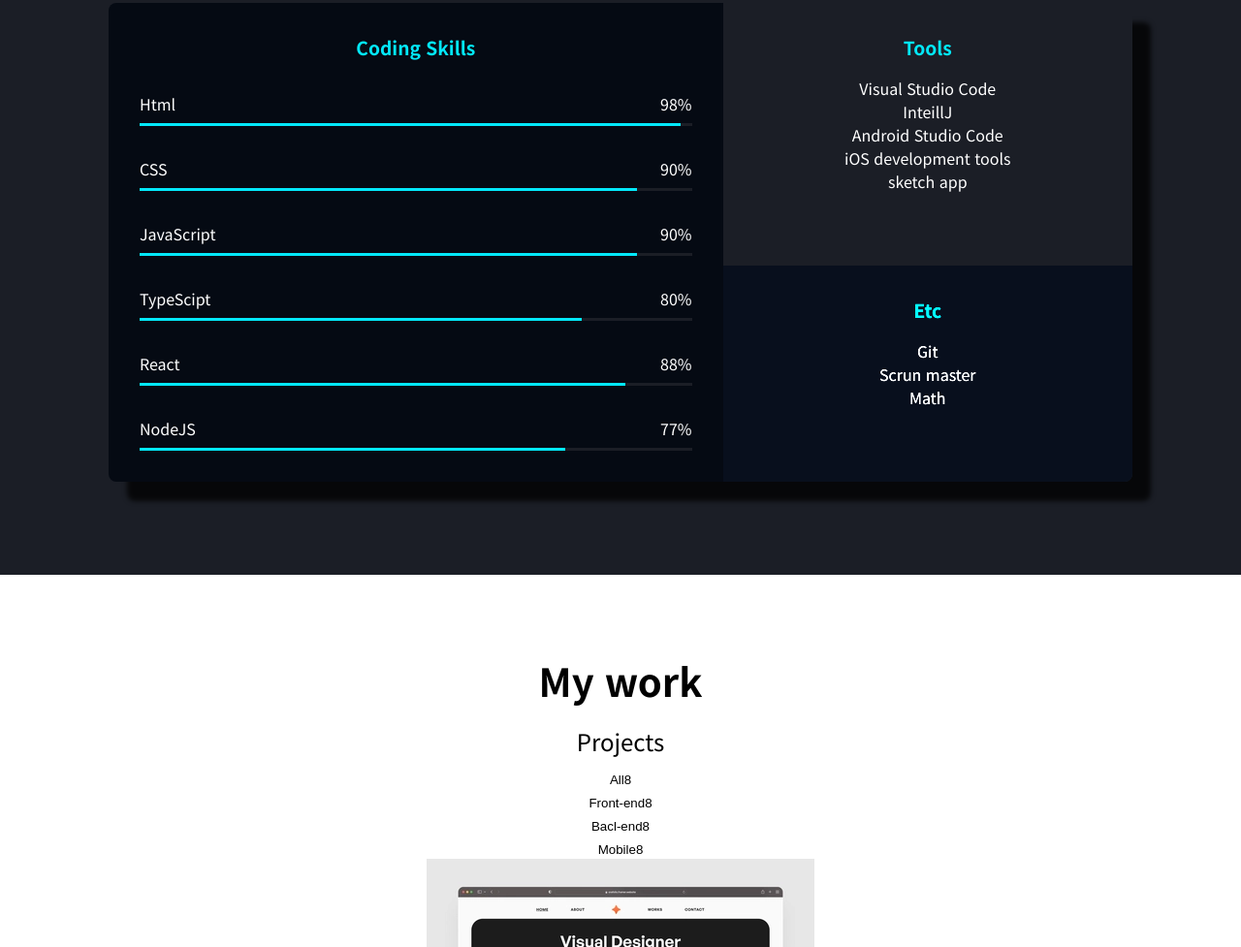
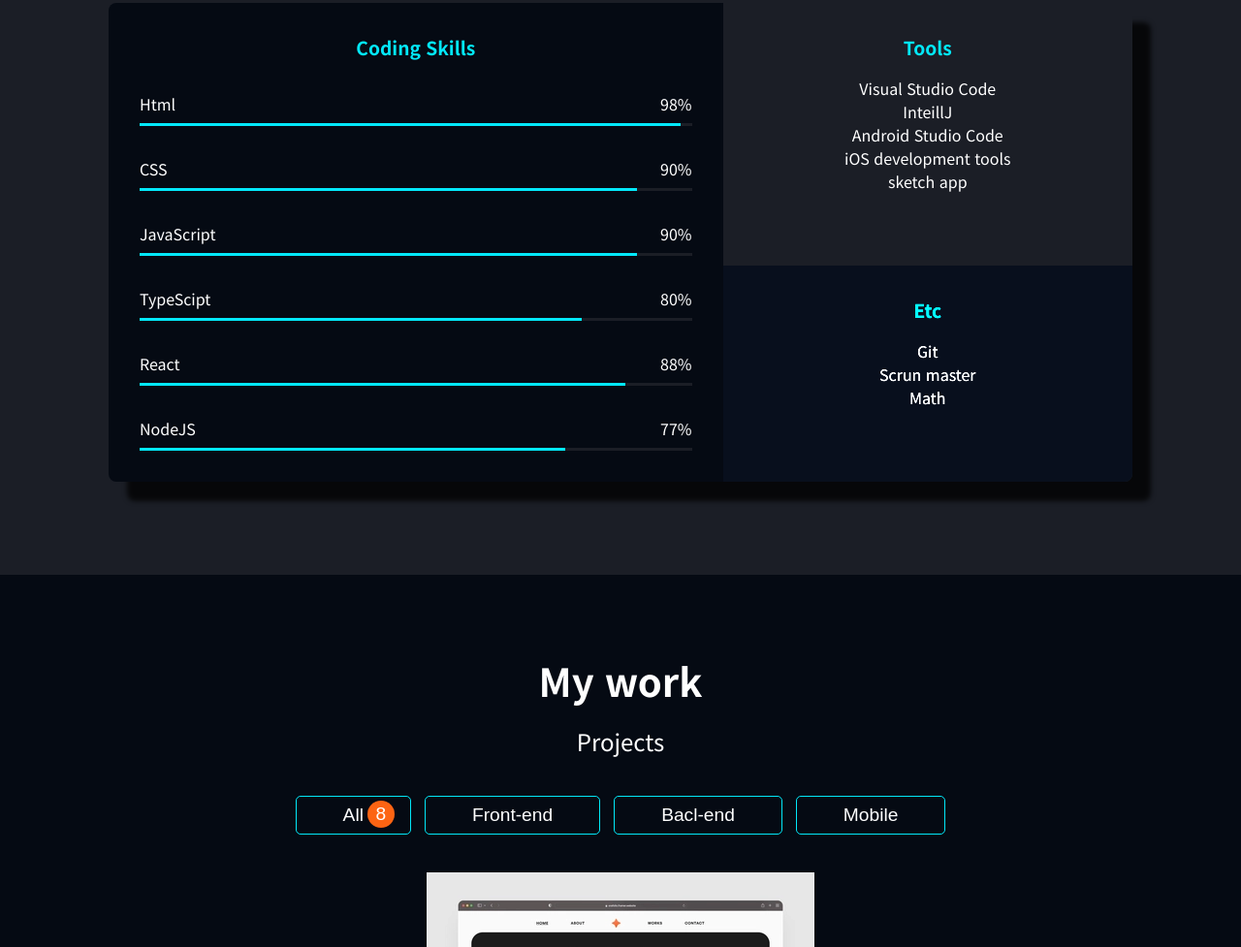
Before and after one commit to donisio/new_portfollo, a plain HTML site: page index.html in a window 1280 px wide. Shown: the part 1823-2800 px from the top of the page at 97% size. Drawn offline with Linux system fonts and the light colour scheme.

Commit message:
CSS-Work-Category

```diff
--- a/css/style.css
+++ b/css/style.css
@@ -85,6 +85,7 @@ button:focus {
   display: flex;
   justify-content: space-between;
   align-items: center;
+  z-index: 1;
 }
 
 .header__logo {
@@ -284,3 +285,51 @@ button:focus {
   height: 3px;
   background-color: var(--color-accent);
 }
+
+/* Work */
+#work {
+  background-color: var(--color-primary);
+  color: var(--color-text);
+}
+
+.categories {
+  display: flex;
+  justify-content: center;
+  margin: 2.5rem;
+  gap: 1rem;
+}
+
+.category {
+  position: relative;
+  color: var(--color-white);
+  font-size: 1.2rem;
+  padding: 0.5rem 3rem;
+  border-radius: 4px;
+  outline: 1px solid var(--color-accent);
+  cursor: pointer;
+  white-space: nowrap;
+}
+
+.category__selected {
+  background-color: var(--color-accent);
+  color: var(--color-primary);
+}
+
+.category--selected .category__count,
+.category:hover .category__count {
+  opacity: 1;
+  top: 4px;
+}
+.category__count {
+  opacity: 0;
+  position: absolute;
+  top: -20px;
+  right: 16px;
+  width: 28px;
+  height: 28px;
+  line-height: 28px;
+  border-radius: 100%;
+  background-color: var(--color-accent-variant);
+  color: var(--color-white);
+  transition: all 250ms ease-in;
+}
--- a/index.html
+++ b/index.html
@@ -206,20 +206,29 @@
       </section>
       <!-- Work -->
       <section id="work" class="section">
+        <div class="max-container">
           <h2 class="title">My work</h2>
           <p class="description">Projects</p>
-        <ul>
+          <ul class="categories">
             <li>
-            <button>All<span>8</span></button>
+              <button class="category category--selected">
+                All<span class="category__count">8</span>
+              </button>
             </li>
             <li>
-            <button>Front-end<span>8</span></button>
+              <button class="category">
+                Front-end<span class="category__count">8</span>
+              </button>
             </li>
             <li>
-            <button>Bacl-end<span>8</span></button>
+              <button class="category">
+                Bacl-end<span class="category__count">8</span>
+              </button>
             </li>
             <li>
-            <button>Mobile<span>8</span></button>
+              <button class="category">
+                Mobile<span class="category__count">8</span>
+              </button>
             </li>
           </ul>
           <ul>
@@ -296,6 +305,7 @@
               </div>
             </li>
           </ul>
+        </div>
       </section>
       <!-- Testimonials -->
       <section id="testimonial" class="section">
```
Lines whose indentation alone changed are shown as unchanged.
